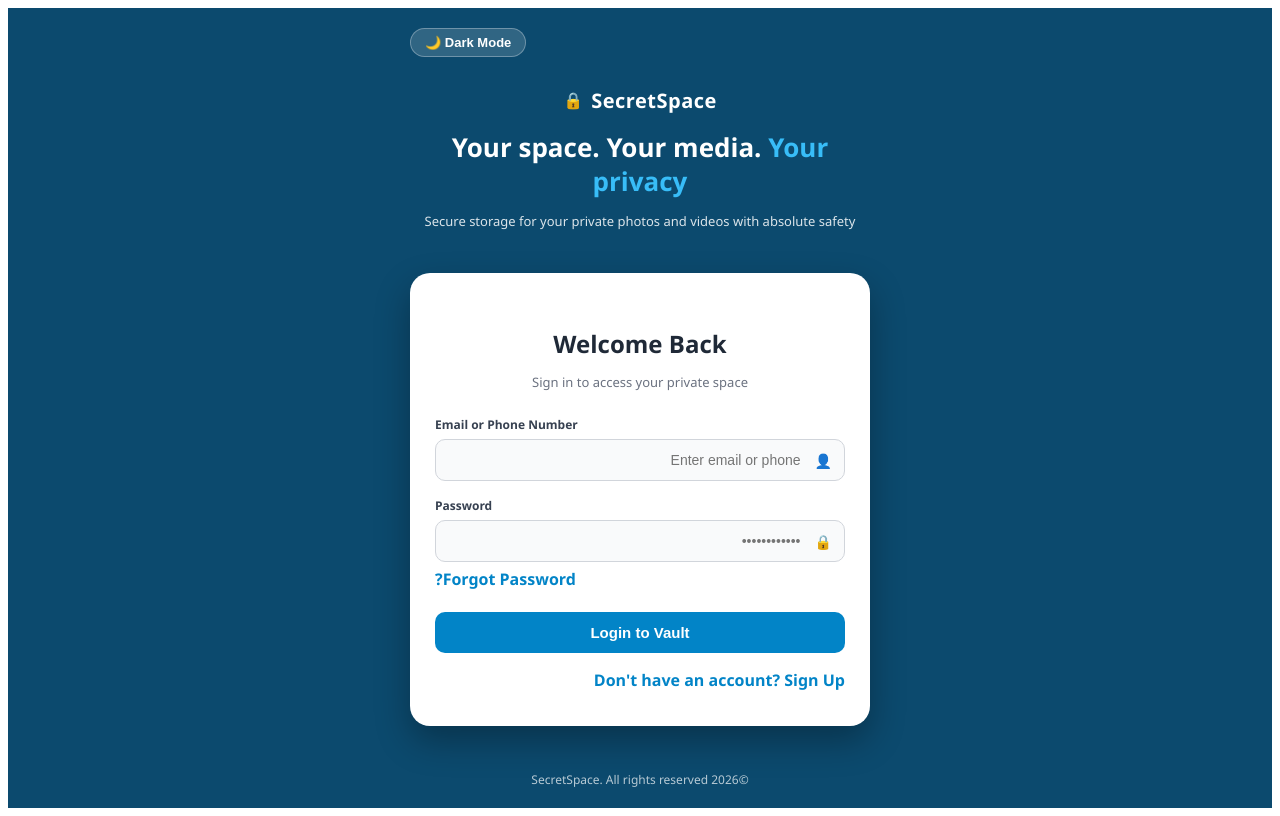
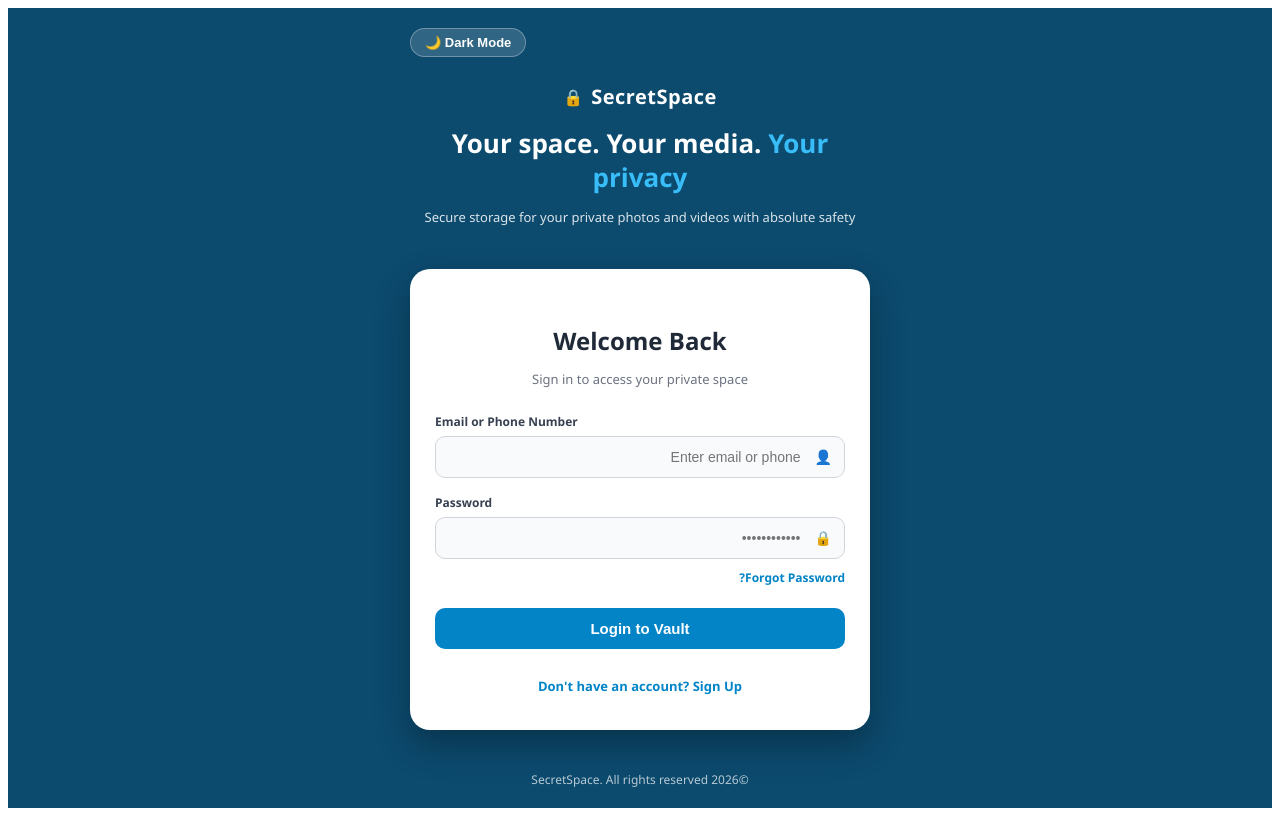
Before and after one commit to yazanmoha33-create/SecretSpace, a React (Vite) app: page / in a window 1280 px wide. Built offline with nearby package versions, Linux system fonts and the light colour scheme.

Commit message:
Update styles for form actions and links
Added styles for forgot password and create account links.

```diff
--- a/src/App.css
+++ b/src/App.css
@@ -196,12 +196,19 @@
   background-color: #0369a1;
 }
 
-.form-actions {
-  display: flex;
-  justify-content: space-between;
-  align-items: center;
-  margin-top: 10px;
+/* تنسيق موقع رابط نسيت كلمة المرور تحت خانة الباسورد مباشرة */
+.forgot-link-inline {
   font-size: 12px;
+  text-align: right;
+  margin-top: 4px;
+  display: block;
+}
+
+/* تنسيق موقع رابط إنشاء الحساب تحت زر تسجيل الدخول */
+.form-actions-bottom {
+  text-align: center;
+  margin-top: 12px;
+  font-size: 13px;
 }
 
 .link-text {
```
